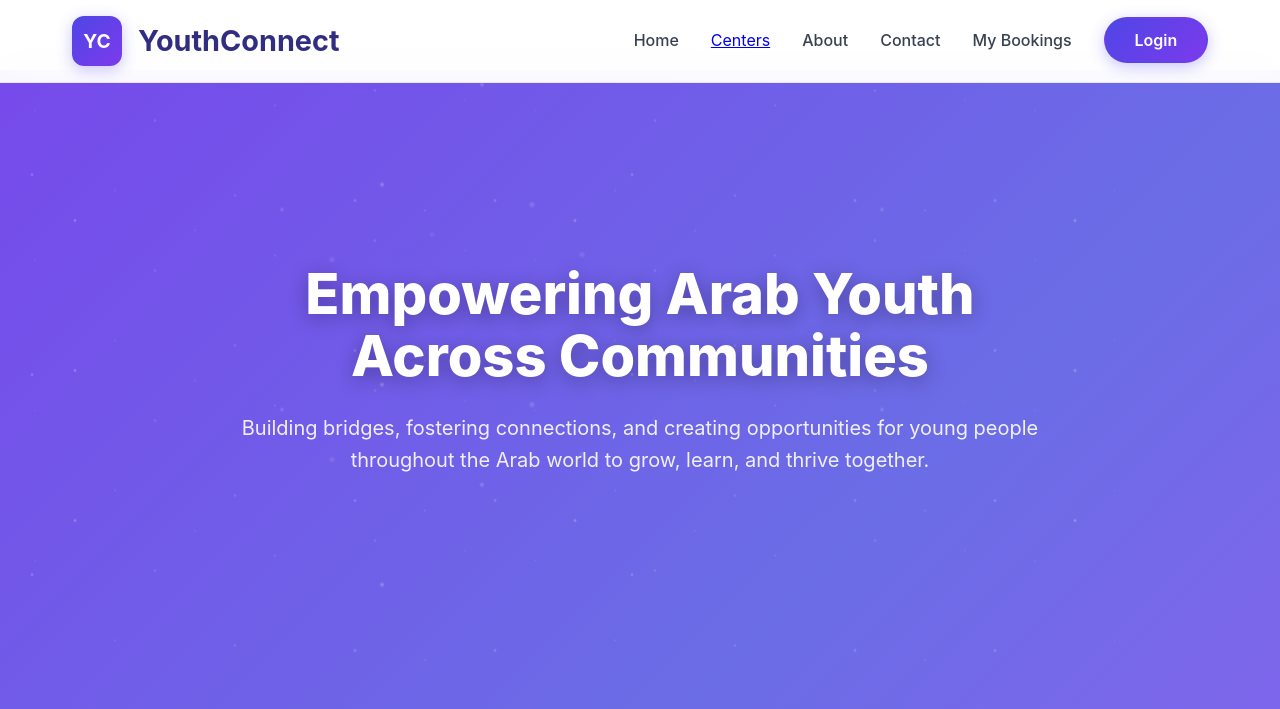
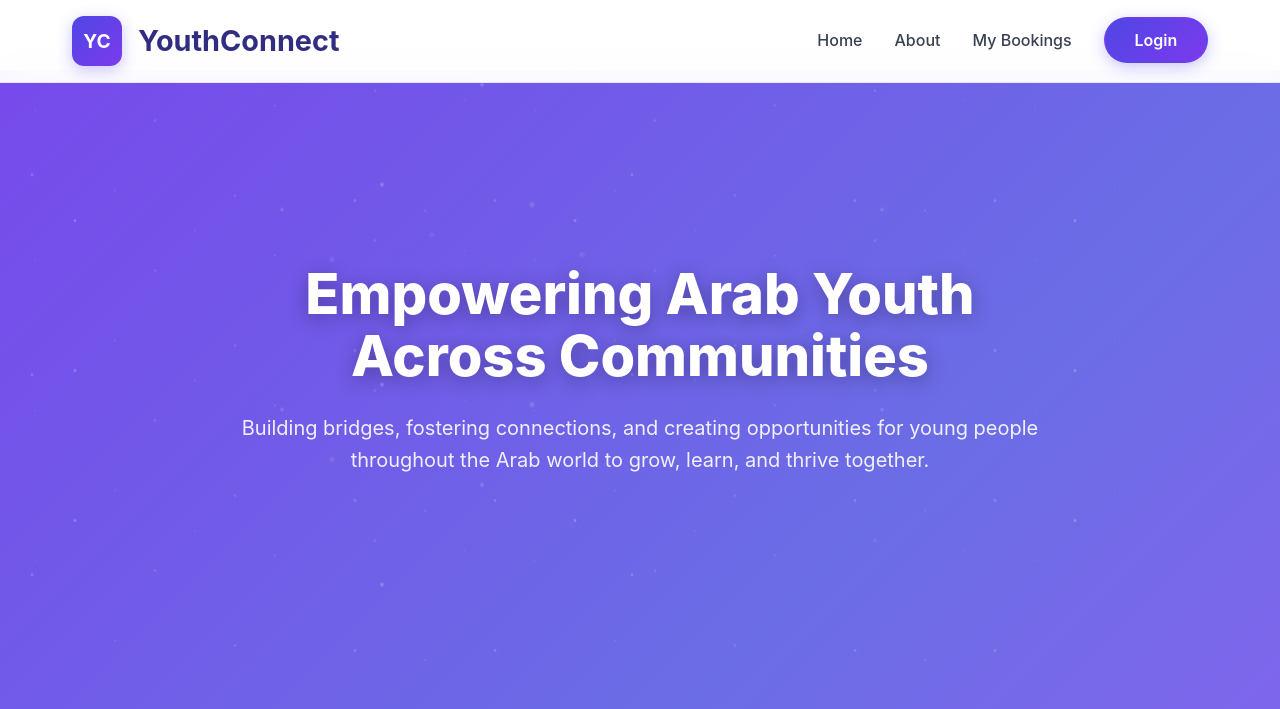
Before and after one commit to amiraelmanaa/YouthCenter_App, a Symfony app: template youth-center-app/templates/about/index.html.twig in a window 1280 px wide. Shown: the top 709 px of the page. Run offline with Twig, Linux system fonts and the light colour scheme; the template is opened without the code that fills it, so the values that code supplies are empty; some libraries are stand-ins or nearby versions.

Commit message:
nav change

```diff
--- a/youth-center-app/templates/about/index.html.twig
+++ b/youth-center-app/templates/about/index.html.twig
@@ -754,9 +754,9 @@
             </a>
             <ul class="nav-menu" id="nav-menu">
                 <li><a href="{{ path('home') }}" class="nav-link">Home</a></li>
-                <li><a href="{{ path('app_centerspage') }}">Centers</a></li>
+
                 <li><a href="{{ path('app_about') }}" class="nav-link">About</a></li>
-                <li><a href="#contact" class="nav-link">Contact</a></li>
+
                 <li>
                 {% if app.user %}
                     <a href="{{ path('app_user_bookings_journal') }}" class="nav-link">My Bookings</a>
```
